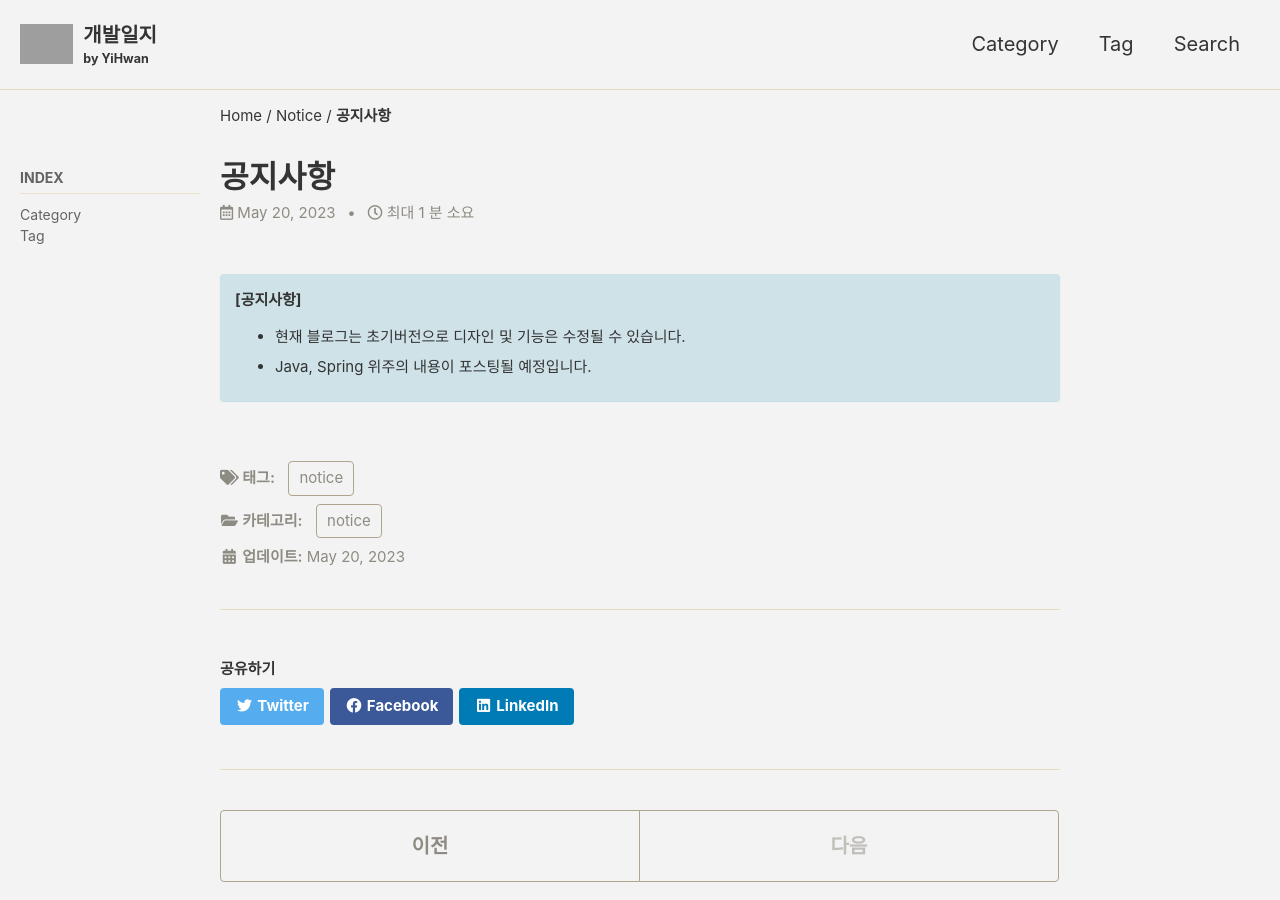
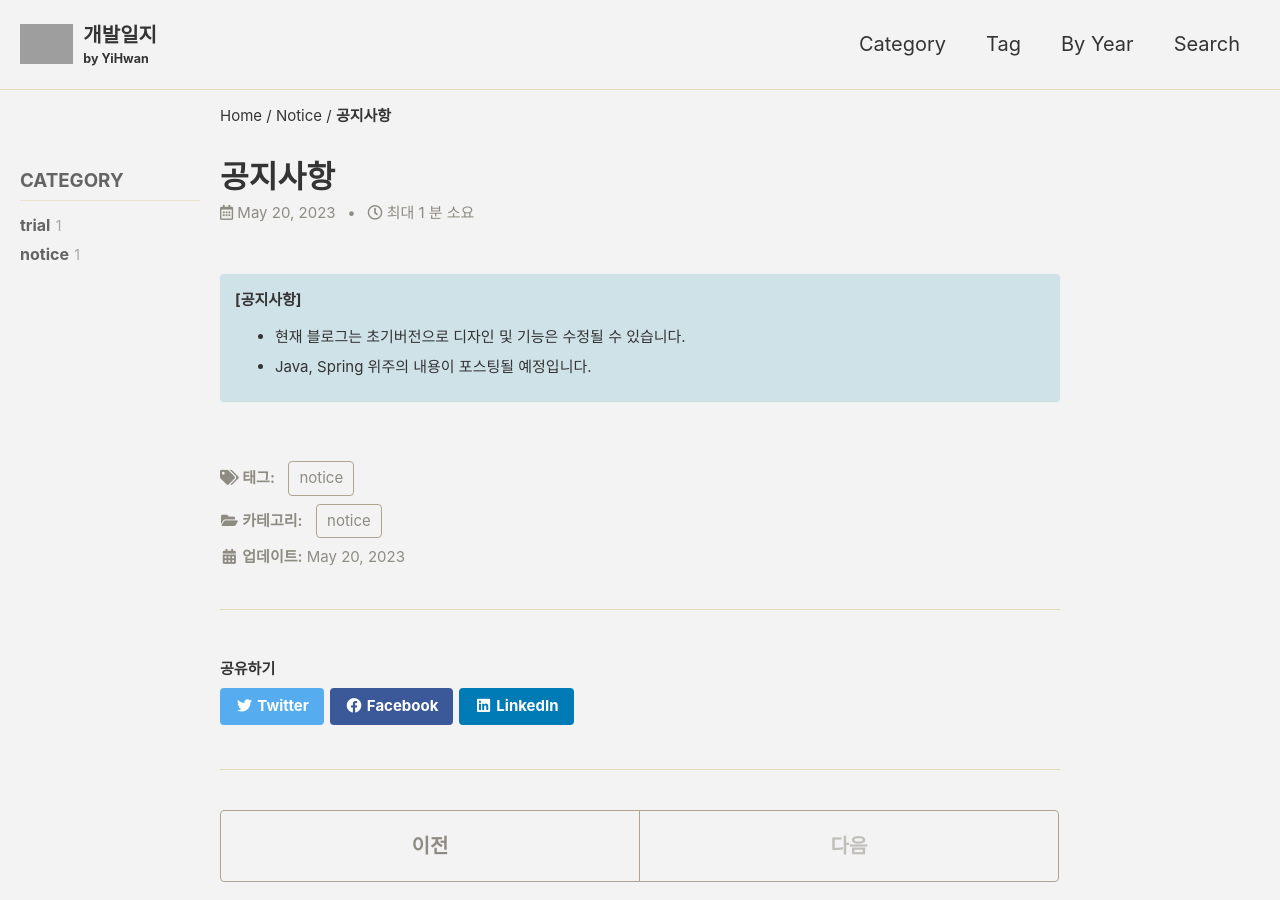
Before and after one commit to YiHwanRyu/YiHwanRyu.github.io, a Jekyll site: the page built from _posts/2023-05-20-notice.md, in a window 1280 px wide and 900 px high. Built offline with Jekyll 4.4.1, drawn with Linux system fonts in a browser that asks for light colours; cached includes are drawn as plain includes; some web fonts are replaced; comment, search, counter and statistics services are not loaded; grey boxes are pictures that could not be loaded.

Commit message:
[UPDATE] 사이드바 설정 및 배너 적용 확인

```diff
--- a/_includes/head/custom.html
+++ b/_includes/head/custom.html
@@ -2,4 +2,8 @@
 
 <!-- insert favicons. use https://realfavicongenerator.net/ -->
 
+{% if page.use_math %}
+    {% include mathjax-support.html %}
+{% endif %}
+
 <!-- end custom head snippets -->
--- a/_includes/nav_list
+++ b/_includes/nav_list
@@ -1,26 +1,59 @@
 {% assign navigation = site.data.navigation[include.nav] %}
 
+{% assign categories_max = 0 %}
+{% for category in site.categories %}
+  {% if category[1].size > categories_max %}
+    {% assign categories_max = category[1].size %}
+  {% endif %}
+{% endfor %}
+
+{% assign tags_max = 0 %}
+{% for tag in site.tags %}
+  {% if tag[1].size > tags_max %}
+    {% assign tags_max = tag[1].size %}
+  {% endif %}
+{% endfor %}
+
 <nav class="nav__list">
-  {% if page.sidebar.title %}<h3 class="nav__title" style="padding-left: 0;">{{ page.sidebar.title }}</h3>{% endif %}
+  {% if navigation[0].use %}
   <input id="ac-toc" name="accordion-toc" type="checkbox" />
   <label for="ac-toc">{{ site.data.ui-text[site.locale].menu_label | default: "Toggle Menu" }}</label>
   <ul class="nav__items">
-    {% for nav in navigation %}
-      <li>
-        {% if nav.url %}
-          <a href="{{ nav.url | relative_url }}"><span class="nav__sub-title">{{ nav.title }}</span></a>
-        {% else %}
-          <span class="nav__sub-title">{{ nav.title }}</span>
+    <span class="nav__sub-title">{{ navigation[0].title }}</span>
+    <li>
+      {% for i in (1..categories_max) reversed %}
+        {% for category in site.categories %}
+          {% if category[1].size == i %}
+            <ul style="padding-top: 0px; padding-bottom: 0px;">
+              <a href="/categories/#{{ category[0] | slugify }}">
+                <strong style="font-size: 16px;">{{ category[0] }}</strong> <span class="taxonomy__count" style="font-size: 14px;">{{ i }}</span>
+              </a>
+            </ul>
+          {% endif %}
+        {% endfor %}
+      {% endfor %}
+    </li>
+  </ul>
+  {% endif %}
+
+  {% if navigation[1].use %}
+  <input id="ac-toc" name="accordion-toc" type="checkbox" />
+  <label for="ac-toc">{{ site.data.ui-text[site.locale].menu_label | default: "Toggle Menu" }}</label>
+  <ul class="nav__items">
+    <span class="nav__sub-title">{{ navigation[1].title }}</span>
+    <li>
+    {% for i in (1..tags_max) reversed %}
+      {% for tag in site.tags %}
+        {% if tag[1].size == i %}
+          <ul style="padding-top: 0px; padding-bottom: 0px;">
+            <a href="/tags/#{{ tag[0] | slugify }}">
+              <strong style="font-size: 16px;">{{ tag[0] }}</strong> <span class="taxonomy__count" style="font-size: 14px;">{{ i }}</span>
+            </a>
+          </ul>
         {% endif %}
-
-        {% if nav.children != null %}
-        <ul>
-          {% for child in nav.children %}
-            <li><a href="{{ child.url | relative_url }}"{% if child.url == page.url %} class="active"{% endif %}>{{ child.title }}</a></li>
-          {% endfor %}
-        </ul>
-        {% endif %}
-      </li>
+      {% endfor %}
     {% endfor %}
+    </li>
   </ul>
+  {% endif %}
 </nav>
--- /dev/null
+++ b/_includes/top-banner.html
@@ -0,0 +1,5 @@
+<p class="notice--info">
+    <strong>공지사항</strong>
+    <br>
+    <a href="https://yihwanryu.github.io/notice/notice/">공지사항으로 이동하기</a>
+</p>
--- a/_layouts/single.html
+++ b/_layouts/single.html
@@ -28,6 +28,7 @@ layout: default
     {% if page.last_modified_at %}<meta itemprop="dateModified" content="{{ page.last_modified_at | date_to_xmlschema }}">{% endif %}
 
     <div class="page__inner-wrap">
+      <!--{% include top-banner.html %} 배너를 추가하는 방식-->
       {% unless page.header.overlay_color or page.header.overlay_image %}
         <header>
           {% if page.title %}<h1 id="page-title" class="page__title p-name" itemprop="headline">
```
Also changed, not shown: _data/navigation.yml (+9 -0 lines), _includes/mathjax-support.html (added, +22 -0 lines), _pages/year-archive-grid.md (added, +7 -0 lines), _pages/year-archive.md (added, +6 -0 lines), _posts/2023-05-18-test-post.md (+4 -0 lines), _posts/2023-05-20-notice.md (+1 -1 lines).
